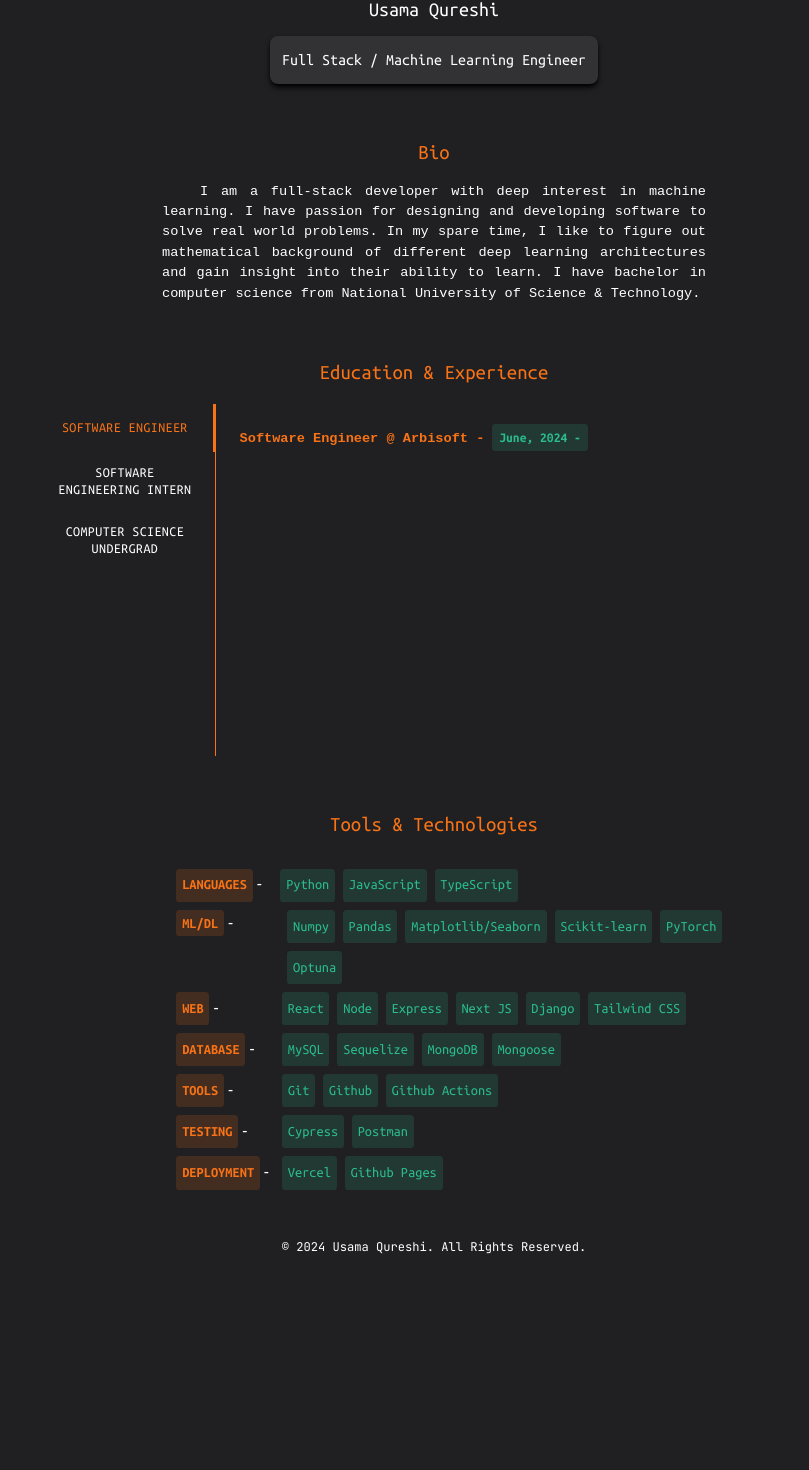
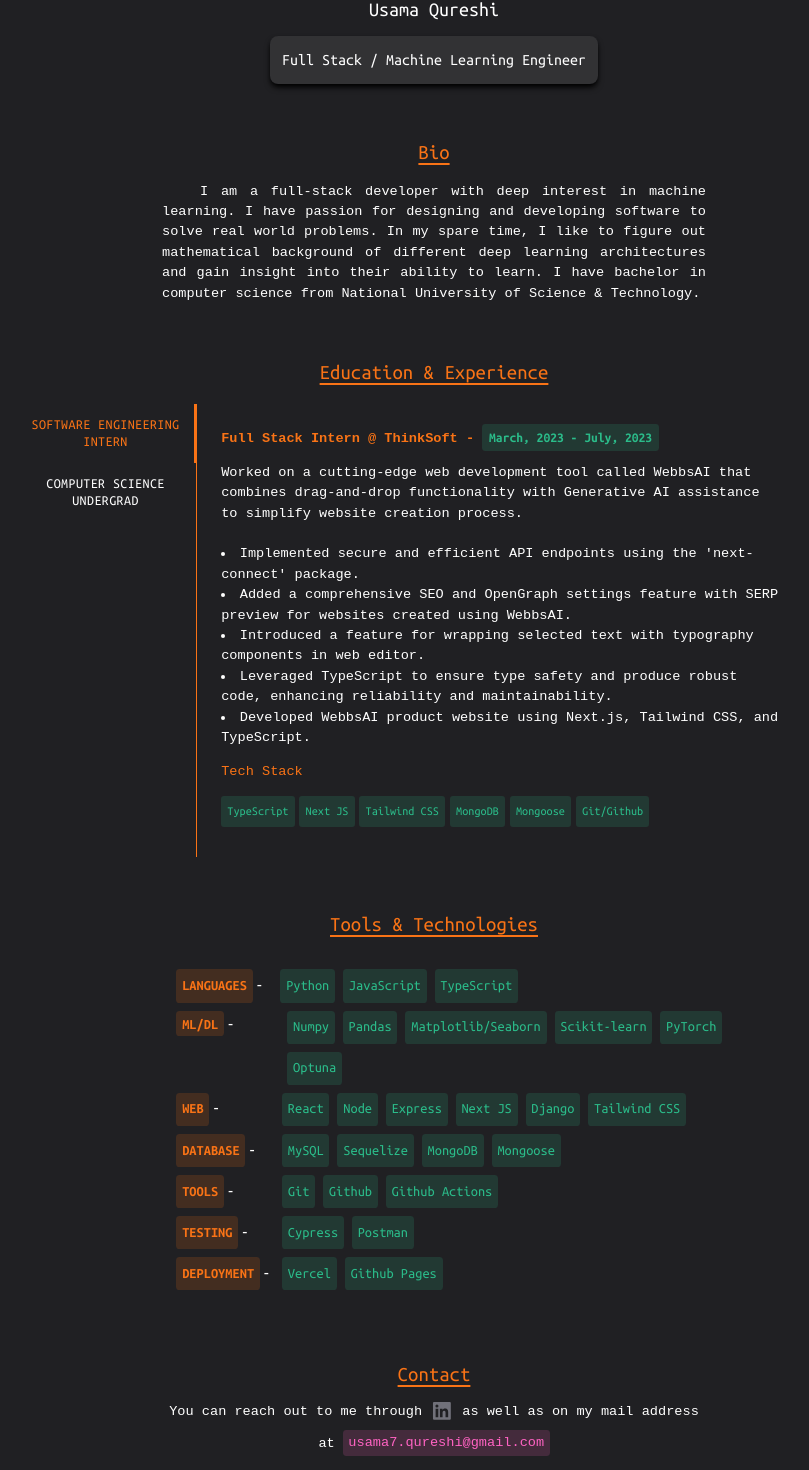
Before and after one commit to Grimmer107/grimmer107.github.io, a Next.js app: page / in a window 1280 px wide. Shown: the part 272-1742 px from the top of the page, without its empty margins (206-1015 px from the left). Before the commit the page ends 1540 px from the top, so only its background shows below. Built offline with nearby package versions, Linux system fonts and the light colour scheme; a web font is replaced by a local one.

Commit message:
feat: add technologies & contact section

```diff
--- /dev/null
+++ b/components/contactSection.tsx
@@ -0,0 +1,36 @@
+import Link from "next/link"
+import React from "react"
+
+export default function ContactSection() {
+	return (
+		<div className="w-[50%] flex flex-col justify-center m-auto mt-[4em] mb-[8em]">
+			<p className="font-ubuntu text-primary m-auto my-[0.25em] text-[1.3rem] underline underline-offset-4">
+				Contact
+			</p>
+			<p className="text-center text-[0.85em] text-white font-oxygen leading-8">
+				You can reach out to me through{" "}
+				<Link href={"www.linkedin.com/in/usamaqureshi01"}>
+					<span className="w-[2.5em] h-[2.5em] cursor-pointer">
+						<svg
+							stroke="#71717a"
+							fill="#71717a"
+							stroke-width="0"
+							viewBox="0 0 24 24"
+							className="flex-shrink-0 h-[1.75em] inline w-[1.75em] hover:stroke-white hover:fill-white transition-colors duration-300"
+							aria-hidden="true"
+							height="1.5em"
+							width="1.5em"
+							xmlns="http://www.w3.org/2000/svg"
+						>
+							<path d="M20 3H4a1 1 0 0 0-1 1v16a1 1 0 0 0 1 1h16a1 1 0 0 0 1-1V4a1 1 0 0 0-1-1zM8.339 18.337H5.667v-8.59h2.672v8.59zM7.003 8.574a1.548 1.548 0 1 1 0-3.096 1.548 1.548 0 0 1 0 3.096zm11.335 9.763h-2.669V14.16c0-.996-.018-2.277-1.388-2.277-1.39 0-1.601 1.086-1.601 2.207v4.248h-2.667v-8.59h2.56v1.174h.037c.355-.675 1.227-1.387 2.524-1.387 2.704 0 3.203 1.778 3.203 4.092v4.71z"></path>
+						</svg>
+					</span>
+				</Link>{" "}
+				as well as on my mail address at&nbsp;
+				<span className="text-[#ff63c3] bg-[#ff63c329] px-[0.4em] py-[0.4em] rounded-[0.25em]">
+					usama7.qureshi@gmail.com
+				</span>
+			</p>
+		</div>
+	)
+}
--- a/components/experience.tsx
+++ b/components/experience.tsx
@@ -54,7 +54,7 @@ export default function Experience() {
 
 	return (
 		<div className="m-auto my-[2em] text-center bg-[#202023] flex flex-col justify-center align-middle w-[80%]">
-			<p className="font-ubuntu text-primary m-auto mt-[1em] text-[1.3rem]">
+			<p className="font-ubuntu text-primary m-auto mt-[1em] text-[1.3rem] underline underline-offset-4">
 				Education & Experience
 			</p>
 			<div className="flex flex-col justify-center align-middle min-w-[38em] m-auto mt-[1em]">
@@ -84,8 +84,16 @@ export default function Experience() {
 								}
 							}}
 						>
+							{/* <Tab
+								label="Software Engineer"
+								{...a11yProps(0)}
+								sx={{
+									color: "white",
+									fontFamily: "Ubuntu Mono"
+								}}
+							/> */}
 							<Tab
-								label="Software Engineer"
+								label="Software Engineering Intern"
 								{...a11yProps(0)}
 								sx={{
 									color: "white",
@@ -93,23 +101,15 @@ export default function Experience() {
 								}}
 							/>
 							<Tab
-								label="Software Engineering Intern"
+								label="Computer Science Undergrad"
 								{...a11yProps(1)}
 								sx={{
 									color: "white",
 									fontFamily: "Ubuntu Mono"
 								}}
 							/>
-							<Tab
-								label="Computer Science Undergrad"
-								{...a11yProps(2)}
-								sx={{
-									color: "white",
-									fontFamily: "Ubuntu Mono"
-								}}
-							/>
 						</Tabs>
-						<TabPanel value={value} index={0}>
+						{/* <TabPanel value={value} index={0}>
 							<p className="w-[38em] text-left mb-[1em] text-primary font-semibold">
 								Software Engineer @ Arbisoft -{" "}
 								<span className="font-ubuntu text-[1em] text-secondary px-[0.5em] py-[0.5em] rounded-[0.25em] bg-[#2bbc8a29]">
@@ -117,22 +117,22 @@ export default function Experience() {
 								</span>
 							</p>
 							<p className="w-[38em] text-left"></p>
-						</TabPanel>
-						<TabPanel value={value} index={1}>
-							<p className="w-[38em] text-left mb-[1em] text-primary font-semibold">
+						</TabPanel> */}
+						<TabPanel value={value} index={0}>
+							<p className="w-[41em] text-left mb-[1em] text-primary font-semibold">
 								Full Stack Intern @ ThinkSoft -{" "}
 								<span className="font-ubuntu text-[1em] text-secondary px-[0.5em] py-[0.5em] rounded-[0.25em] bg-[#2bbc8a29]">
 									March, 2023 - July, 2023
 								</span>
 							</p>
-							<p className="w-[38em] break-words text-wrap text-left">
+							<p className="w-[41em] break-words text-wrap text-left">
 								Worked on a cutting-edge web development tool
 								called WebbsAI that combines drag-and-drop
 								functionality with Generative AI assistance to
 								simplify website creation process.
 							</p>
 							<br />
-							<div className="w-[38em] break-words text-wrap text-left">
+							<div className="w-[41em] break-words text-wrap text-left">
 								<li>
 									<span>
 										Implemented secure and efficient API
@@ -188,21 +188,21 @@ export default function Experience() {
 											Mongoose
 										</span>
 										<span className="font-ubuntu text-[0.9em] text-secondary px-[0.5em] py-[0.5em] mb-[0.5em] rounded-[0.25em] bg-[#2bbc8a29]">
-											Github
+											Git/Github
 										</span>
 									</p>
 								</p>
 							</div>
 						</TabPanel>
-						<TabPanel value={value} index={2}>
-							<p className="w-[38em] text-left mb-[1em] leading-6 text-primary font-semibold">
+						<TabPanel value={value} index={1}>
+							<p className="w-[41em] text-left mb-[1em] leading-6 text-primary font-semibold">
 								Bachelor in Computer Science @ National
 								University of Science & Technology (NUST) -{" "}
 								<span className="font-ubuntu text-[1em] text-secondary px-[0.5em] py-[0.5em] rounded-[0.25em] bg-[#2bbc8a29]">
 									June, 2020 - June, 2024
 								</span>
 							</p>
-							<p className="w-[38em] text-left">
+							<p className="w-[41em] text-left">
 								Studied computer science from School of
 								Electrical Engineering and Computer Science
 								(SEECS) at NUST. <br />
--- a/components/intro.tsx
+++ b/components/intro.tsx
@@ -20,7 +20,7 @@ export default function Intro() {
 				</p>
 			</div>
 			<div className="m-auto mt-[2em] text-center">
-				<p className="font-ubuntu text-primary m-auto mt-[1em] text-[1.3rem]">
+				<p className="font-ubuntu text-primary m-auto mt-[1em] text-[1.3rem] underline underline-offset-4">
 					Bio
 				</p>
 				<p className="font-oxygen text-white m-auto mt-[1em] text-[0.85rem] w-[40em] text-justify break-words">
--- a/components/technologies.tsx
+++ b/components/technologies.tsx
@@ -4,7 +4,7 @@ import React from "react"
 export default function Technologies() {
 	return (
 		<div className="w-[50%] flex flex-col justify-start m-auto my-[2em]">
-			<div className="font-ubuntu text-primary m-auto my-[1em] text-[1.3rem]">
+			<div className="font-ubuntu text-primary m-auto my-[1em] text-[1.3rem] underline underline-offset-4">
 				Tools & Technologies
 			</div>
 			<div className="flex flex-row justify-start pl-[3em] pt-[0.5em]">
--- a/pages/index.tsx
+++ b/pages/index.tsx
@@ -1,6 +1,7 @@
 import Intro from "@/components/intro"
 import Experience from "@/components/experience"
 import Technologies from "@/components/technologies"
+import ContactSection from "@/components/contactSection"
 import { motion } from "framer-motion"
 
 const variants = {
@@ -21,6 +22,7 @@ export default function Home() {
 			<Intro />
 			<Experience />
 			<Technologies />
+			<ContactSection />
 		</motion.div>
 	)
 }
```
